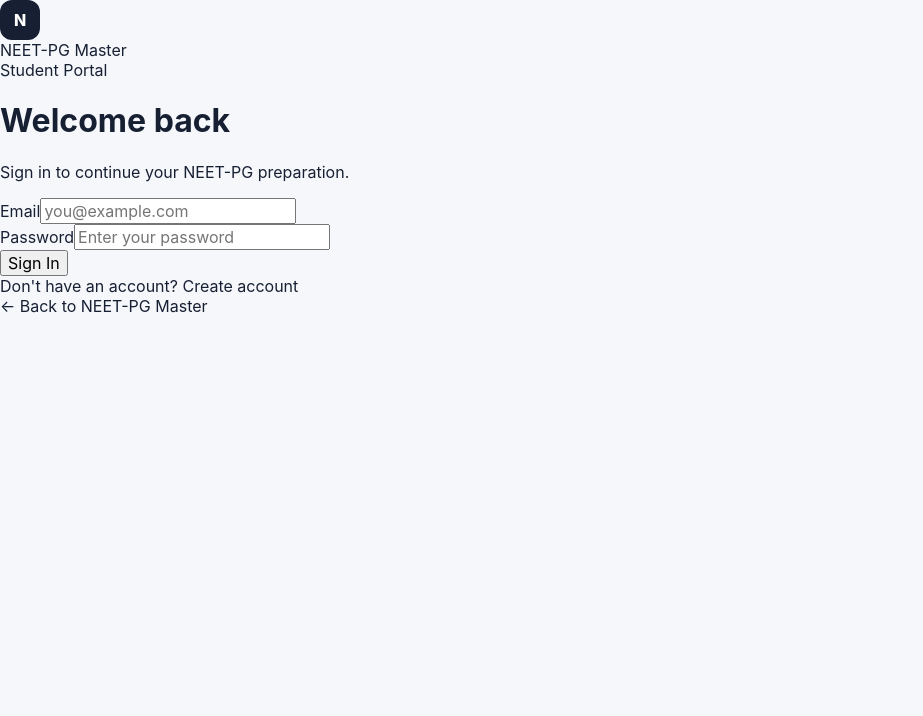
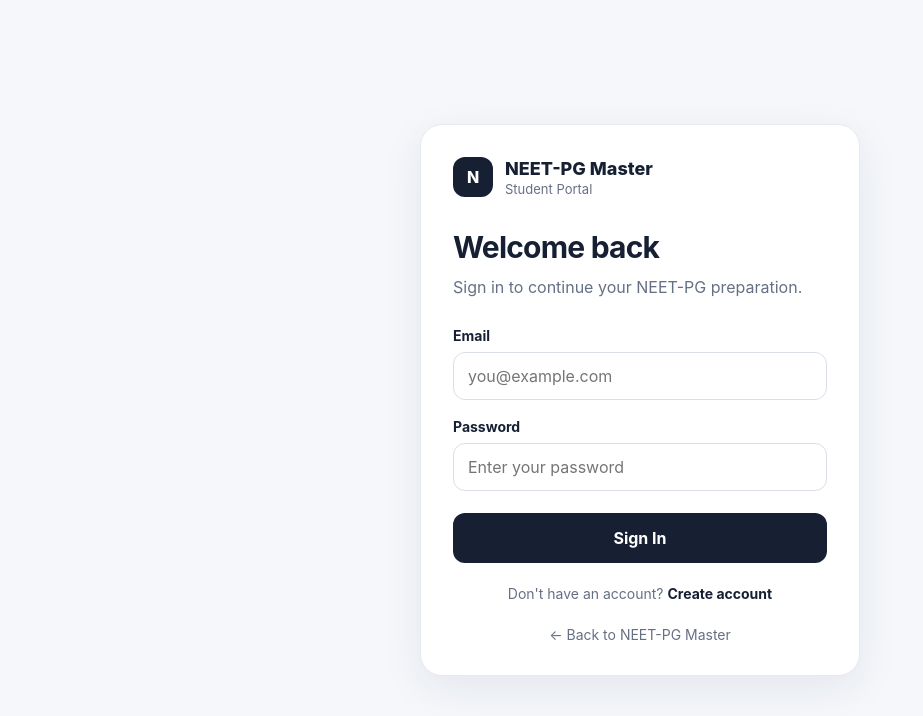
Before and after one commit to rerrlofficial/neetpg-mastery, a Next.js app in the folder apps/student/: page /login in a window 1280 px wide. Shown: the top 716 px of the page, without its empty margins (0-923 px from the left). Built offline with nearby package versions, Linux system fonts and the light colour scheme; no server answers.

Commit message:
Update globals.css

```diff
--- a/apps/student/app/globals.css
+++ b/apps/student/app/globals.css
@@ -145,3 +145,146 @@ a {
     padding-top: 40px;
   }
 }
+.auth-page {
+  min-height: 100vh;
+  display: grid;
+  place-items: center;
+  padding: 24px 16px;
+  background: #f5f7fb;
+}
+
+.auth-card {
+  width: min(440px, 100%);
+  background: #ffffff;
+  border: 1px solid #e7eaf0;
+  border-radius: 22px;
+  padding: 32px;
+  box-shadow: 0 12px 40px rgba(23, 32, 51, 0.08);
+}
+
+.auth-brand {
+  display: flex;
+  align-items: center;
+  gap: 12px;
+  margin-bottom: 32px;
+}
+
+.auth-brand-title {
+  font-weight: 800;
+  font-size: 18px;
+}
+
+.auth-brand-subtitle {
+  margin-top: 2px;
+  color: #667085;
+  font-size: 13px;
+}
+
+.auth-heading h1 {
+  margin: 0;
+  font-size: 30px;
+  letter-spacing: -0.8px;
+}
+
+.auth-heading p {
+  margin: 10px 0 0;
+  color: #667085;
+  line-height: 1.5;
+}
+
+.auth-form {
+  margin-top: 28px;
+}
+
+.form-group {
+  margin-bottom: 18px;
+}
+
+.form-group label {
+  display: block;
+  margin-bottom: 8px;
+  font-size: 14px;
+  font-weight: 700;
+}
+
+.form-group input {
+  width: 100%;
+  height: 48px;
+  padding: 0 14px;
+  border: 1px solid #d9dee8;
+  border-radius: 12px;
+  outline: none;
+  background: #ffffff;
+  color: #172033;
+}
+
+.form-group input:focus {
+  border-color: #172033;
+  box-shadow: 0 0 0 3px rgba(23, 32, 51, 0.08);
+}
+
+.auth-submit {
+  width: 100%;
+  height: 50px;
+  border: 0;
+  border-radius: 12px;
+  background: #172033;
+  color: #ffffff;
+  font-weight: 700;
+  margin-top: 4px;
+}
+
+.auth-submit:hover {
+  opacity: 0.92;
+}
+
+.auth-submit:disabled {
+  opacity: 0.6;
+  cursor: not-allowed;
+}
+
+.auth-error {
+  margin: 12px 0;
+  padding: 12px 14px;
+  border-radius: 10px;
+  background: #fff1f0;
+  border: 1px solid #ffd5d2;
+  color: #b42318;
+  font-size: 14px;
+  line-height: 1.45;
+}
+
+.auth-footer {
+  margin-top: 22px;
+  text-align: center;
+  color: #667085;
+  font-size: 14px;
+}
+
+.auth-footer a {
+  font-weight: 700;
+  color: #172033;
+}
+
+.back-link {
+  display: block;
+  margin-top: 24px;
+  text-align: center;
+  color: #667085;
+  font-size: 14px;
+}
+
+.back-link:hover {
+  color: #172033;
+}
+
+@media (max-width: 520px) {
+  .auth-card {
+    padding: 24px 20px;
+    border-radius: 18px;
+  }
+
+  .auth-heading h1 {
+    font-size: 27px;
+  }
+}
```
